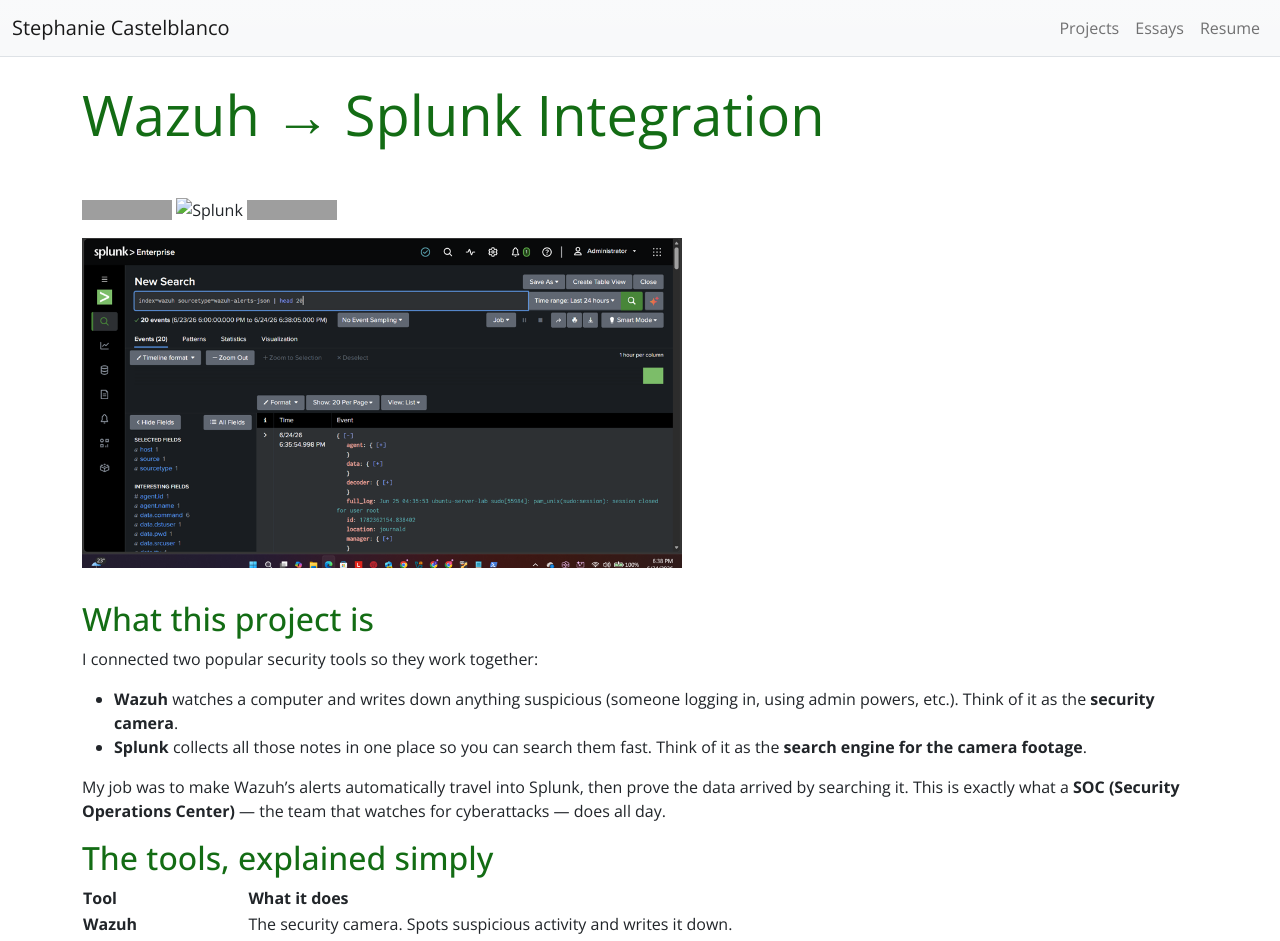
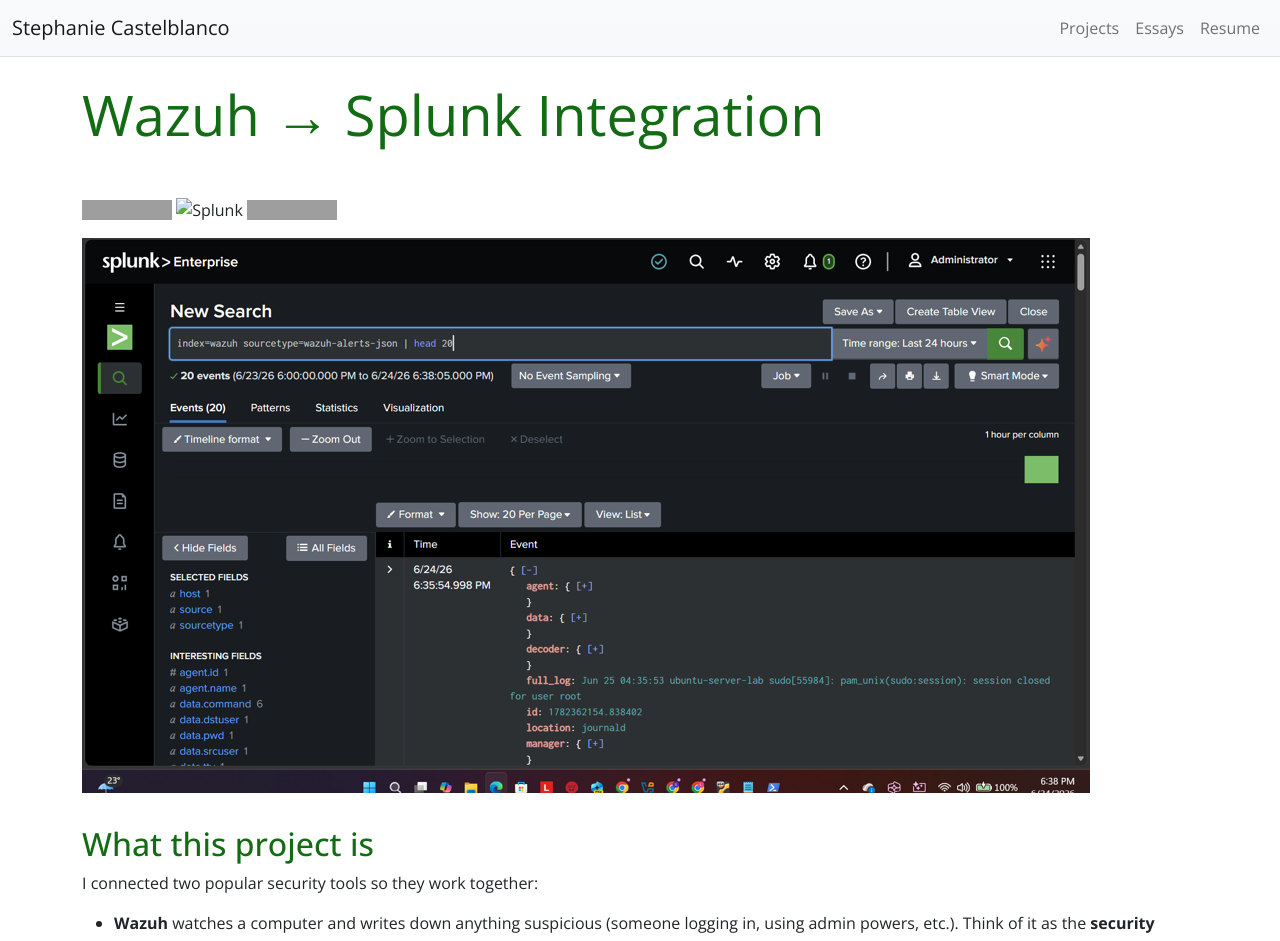
Before and after one commit to stephanie-castelblanco/stephanie-castelblanco.github.io, a Jekyll site: the page built from projects/Project_A_Wazuh_Splunk.md, in a window 1280 px wide. Shown: the top 941 px of the page. Built offline with Jekyll 4.4.1, drawn with Linux system fonts in a browser that asks for light colours; grey boxes are pictures that could not be loaded.

Commit message:
Update Project_A_Wazuh_Splunk.md

```diff
--- a/projects/Project_A_Wazuh_Splunk.md
+++ b/projects/Project_A_Wazuh_Splunk.md
@@ -17,7 +17,8 @@
 
 ![SIEM](https://img.shields.io/badge/SIEM-Wazuh-blue) ![Splunk](https://img.shields.io/badge/Log_Analytics-Splunk-green) ![Status](https://img.shields.io/badge/Status-Completed-success)
 
-<img width="600px" class="img-fluid mb-3" src="../img/02-splunk-events.png" alt="Wazuh alerts arriving in Splunk">
+<img class="img-fluid mb-3" src="../img/02-splunk-events.png" alt="Wazuh alerts arriving in Splunk">
+
 
 ## What this project is
 
```
